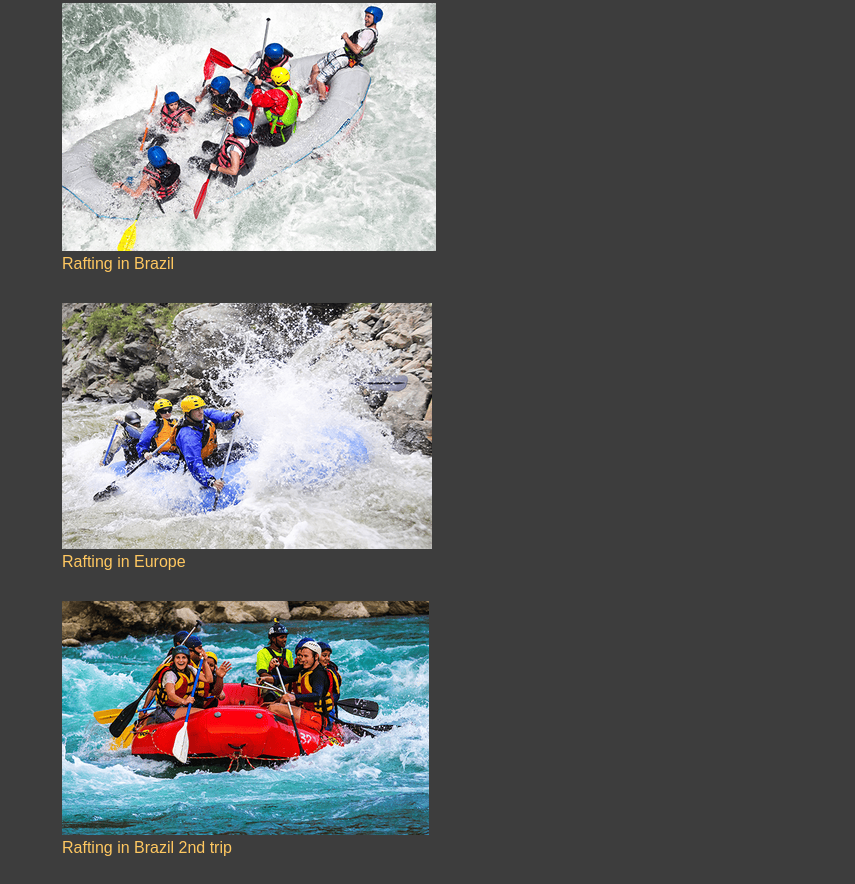
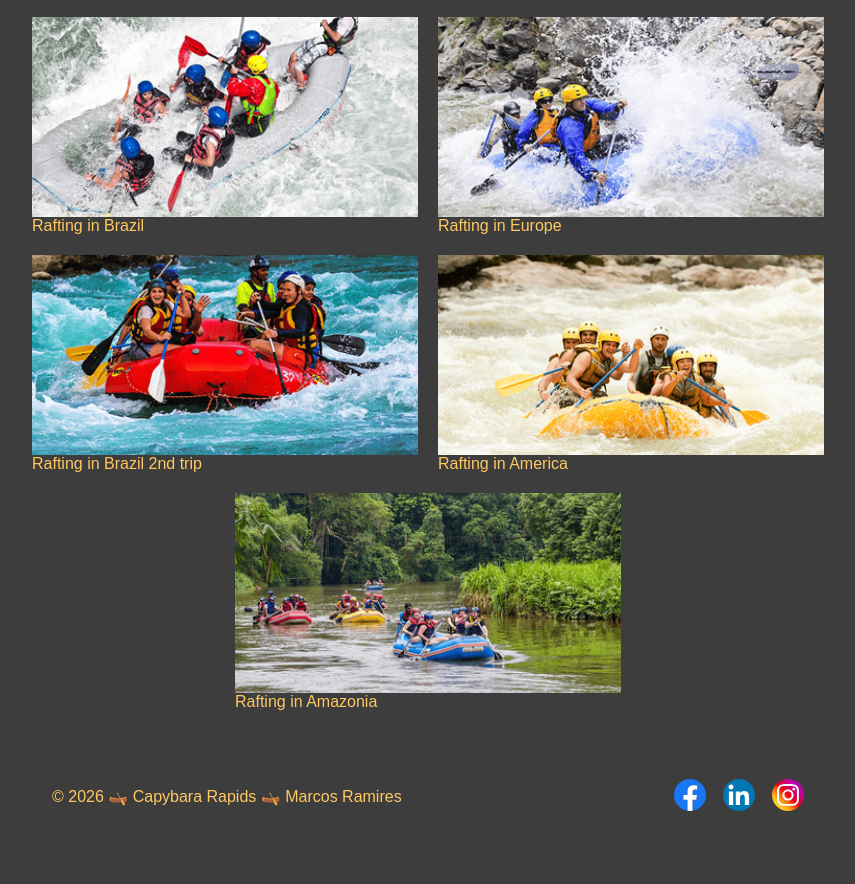
Before and after one commit to neomoon007/wdd130, a plain HTML site: page wwr/about.html in a window 1280 px wide. Shown: the part 874-1758 px from the top of the page, without its empty margins (212-1067 px from the left). After the commit the page ends 1733 px from the top, so only its background shows below. Drawn offline with Linux system fonts and the light colour scheme.

Commit message:
add styling to match assignment rubric

```diff
--- a/wwr/about.html
+++ b/wwr/about.html
@@ -27,15 +27,18 @@
             <h1>Capybara Rapids!</h1>
             <article>
                 <img src="images/client.jpg" alt="Happy client">
-                <p>Lorem ipsum dolor sit amet consectetur, adipisicing elit. Voluptas corrupti autem sequi temporibus necessitatibus, quidem tempora eaque ut obcaecati totam error magnam, cupiditate, quis quibusdam itaque. Beatae aut odio libero?</p>
+                <p>"Hands down the best outdoor adventure I've ever had! As a first-time rafter, I was a little nervous, but the guides at Capybara Rapids made us feel completely safe while tackling the wildest rapids. I couldn't stop smiling the entire trip!" — Mark T.</p>
             </article>
         </div>
         <section>
             <h2>History</h2>
-            <p>Lorem ipsum dolor sit amet consectetur adipisicing elit. Ab itaque aliquid beatae iusto reprehenderit, culpa quisquam maxime quam voluptas. Quisquam dicta sed nesciunt at dolores, fugit alias in accusantium delectus.</p>
+            <p>
+                Founded in 1998 by a group of passionate river conservationists, Capybara Rapids began with just two rafts and a mission to share the beauty of the local watershed. Over the past two decades, we have safely guided thousands of adventurers while actively protecting our river ecosystems.
+            </p>
         </section>
         <section>
             <h2>Adventure Awaits You!</h2>
+            <div class="figure-grid">
                 <figure>
                     <img src="images/figure01.png" alt="People rafting in a riptide">
                     <figcaption>Rafting in Brazil</figcaption>
@@ -52,10 +55,11 @@
                     <img src="images/figure04.png" alt="People rafting in the riptide as well">
                     <figcaption>Rafting in America</figcaption>
                 </figure>
-            <figure>
+                <figure class="centered">
                     <img src="images/figure05.png" alt="People rafting in the River Amazonas">
                     <figcaption>Rafting in Amazonia</figcaption>
                 </figure>
+            </div>
         </section>
     </main>
     <footer>
--- a/wwr/styles/rafting.css
+++ b/wwr/styles/rafting.css
@@ -96,6 +96,7 @@ section h2 {
     background-color: var(--primary-color);
     color: var(--secondary-color);
     padding: 16px;
+    margin-bottom: 30px;
 }
 
 footer img {
@@ -109,3 +110,50 @@ header img {
 figure {
     margin: 30px;
 }
+
+nav {
+    display: flex;
+    gap: 7px;
+}
+
+a {
+    margin-left: 10px;
+    margin-top: auto;
+}
+
+footer {
+    display: flex;
+    justify-content: space-between;
+    align-items: center;
+    padding: 20px;
+}
+
+.socialmedia img {
+    width: 32px;
+    height: 32px;
+}
+
+.figure-grid {
+    display: grid;
+    grid-template-columns: repeat(2, 1fr);
+    gap: 20px;
+    max-width: 800px;
+    margin: 0 auto;
+}
+
+.figure-grid figure {
+    margin: 0;
+}
+
+.figure-grid img {
+    width: 100%;
+    height: 200px;
+    object-fit: cover;
+    display: block;
+}
+
+.centered {
+    grid-column: 1 / -1;
+    justify-self: center;
+    width: calc(50% - 10px);
+}
```
Lines whose indentation alone changed are shown as unchanged.
